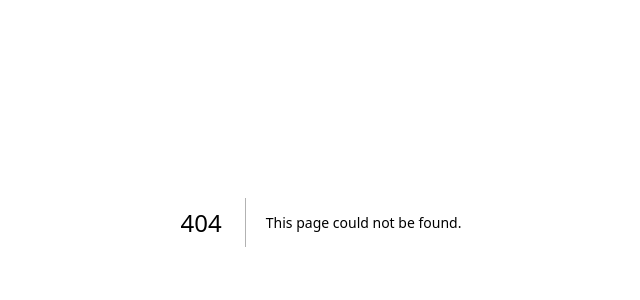
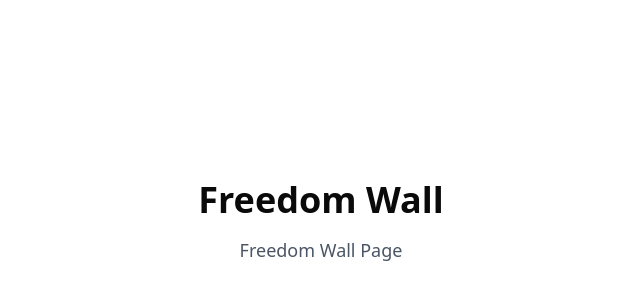
Before and after one commit to yanicells/UniSort, a Next.js app: page /freedom-wall in a window 1280 px wide. Before the commit this address had no page. Shown: the part 178-478 px from the top of the page, without its empty margins (319-959 px from the left). Built offline with nearby package versions, Linux system fonts and the light colour scheme.

Commit message:
add more pages

```diff
--- a/app/(admin)/admin/page.tsx
+++ b/app/(admin)/admin/page.tsx
@@ -0,0 +1,10 @@
+export default function AdminPage() {
+  return (
+    <main className="flex min-h-screen flex-col items-center justify-center p-24">
+      <h1 className="text-4xl font-bold">Admin</h1>
+      <p className="mt-4 text-lg text-gray-600">
+        Admin Page
+      </p>
+    </main>
+  );
+}
--- /dev/null
+++ b/app/(app)/freedom-wall/page.tsx
@@ -0,0 +1,8 @@
+export default function FreedomWall() {
+  return (
+    <main className="flex min-h-screen flex-col items-center justify-center p-24">
+      <h1 className="text-4xl font-bold">Freedom Wall</h1>
+      <p className="mt-4 text-lg text-gray-600">Freedom Wall Page</p>
+    </main>
+  );
+}
```
